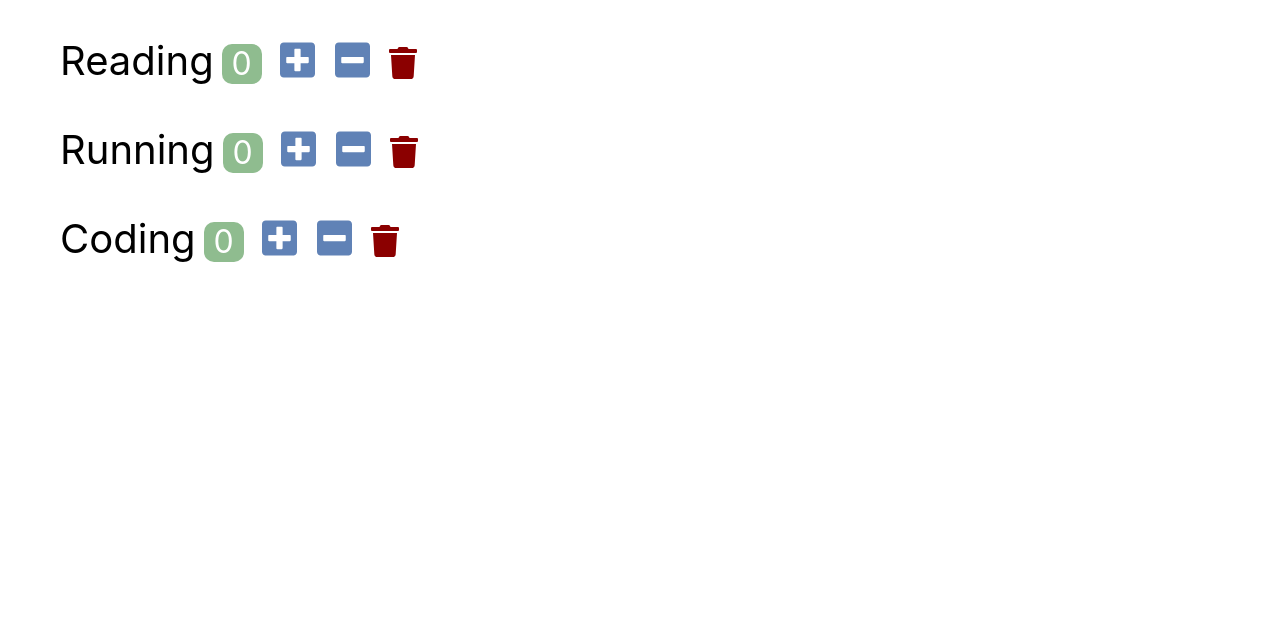
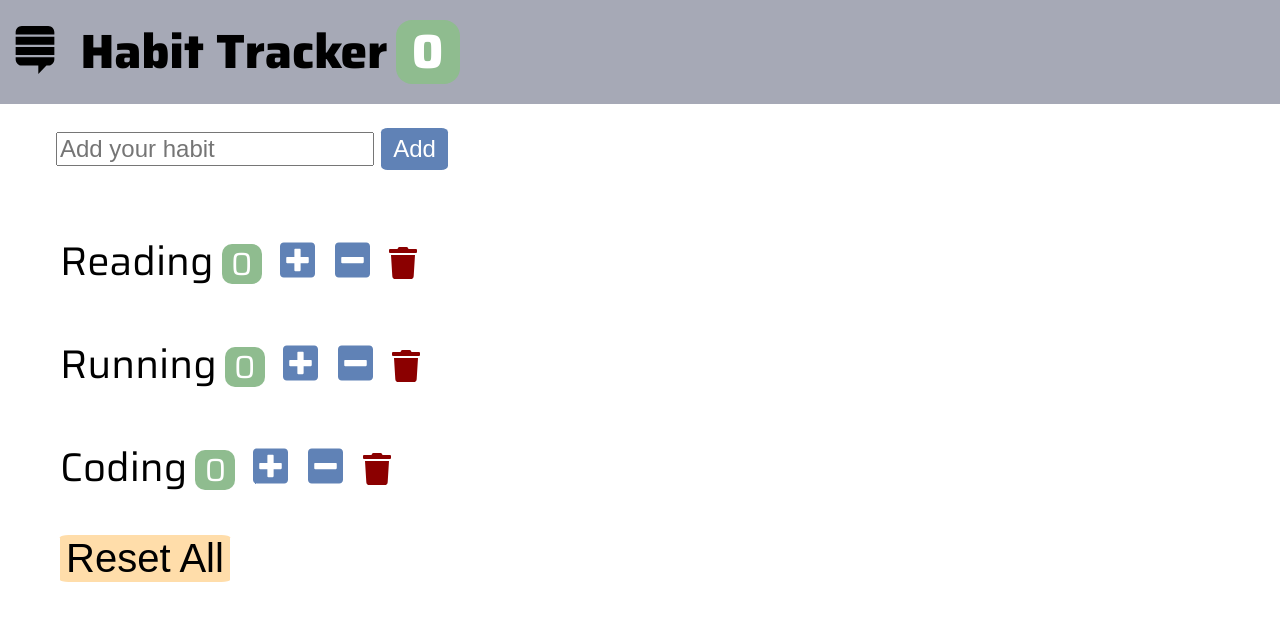
Before and after one commit to youngjun114/habit-tracker, a React (Create React App) app: page / in a window 1280 px wide. Shown: the top 620 px of the page. Built offline with nearby package versions, Linux system fonts and the light colour scheme.

Commit message:
added css and reset button

```diff
--- a/public/index.html
+++ b/public/index.html
@@ -3,6 +3,12 @@
   <head>
     <meta charset="utf-8" />
     <link rel="icon" href="%PUBLIC_URL%/favicon.ico" />
+    <link rel="preconnect" href="https://fonts.gstatic.com" />
+    <link rel="preconnect" href="https://fonts.gstatic.com" />
+    <link
+      href="https://fonts.googleapis.com/css2?family=Saira:wght@400;800&family=Sigmar+One&display=swap"
+      rel="stylesheet"
+    />
     <meta name="viewport" content="width=device-width, initial-scale=1" />
     <meta name="theme-color" content="#000000" />
     <meta
--- a/src/app.css
+++ b/src/app.css
@@ -1,7 +1,67 @@
+* {
+  box-sizing: border-box;
+}
+
+body {
+  font-family: 'Saira', sans-serif;
+  font-weight: 400;
+}
+
 button {
   outline: none;
   border: 0;
   cursor: pointer;
+}
+
+.navbar {
+  font-family: 'Saira', sans-serif;
+  font-weight: 800;
+  font-size: 3rem;
+  padding: 0.3em;
+  background-color: #a6a9b6;
+}
+
+.navbar-logo {
+  color: black;
+  margin-right: 0.5em;
+}
+
+.add-form {
+  padding: 1.5rem 3.5rem;
+}
+.add-input {
+  height: 100%;
+  font-size: 1.5rem;
+  margin-right: 0.3em;
+}
+
+.add-button {
+  height: 100%;
+  font-size: 1.5rem;
+  padding: 0.3em 0.5em;
+  background-color: #6082b6;
+  color: white;
+  border-radius: 10%;
+}
+.navbar-count {
+  display: inline-block;
+  text-align: center;
+  font-size: 3rem;
+  width: 4rem;
+  height: 4rem;
+  line-height: 4rem;
+  margin-left: 0.5rem;
+  margin-right: 0.5rem;
+  background-color: darkseagreen;
+  color: white;
+  border-radius: 25%;
+}
+
+.reset-button {
+  font-size: 2.5rem;
+  margin: 0 1.5em;
+  background-color: #ffddaa;
+  border-radius: 5%;
 }
 
 .habit {
--- a/src/app.jsx
+++ b/src/app.jsx
@@ -1,12 +1,85 @@
 import './app.css';
 import Habits from './components/habits';
+import Navbar from './components/navbar';
+import React, { Component } from 'react';
 
-function App() {
-  return (
-    <>
-      <Habits />
-    </>
-  );
+export default class App extends Component {
+  state = {
+    habits: [
+      {
+        id: 1,
+        name: 'Reading',
+        count: 0,
+      },
+      {
+        id: 2,
+        name: 'Running',
+        count: 0,
+      },
+      {
+        id: 3,
+        name: 'Coding',
+        count: 0,
+      },
+    ],
+  };
+
+  handleIncrement = (habit) => {
+    const habits = [...this.state.habits];
+    const index = habits.indexOf(habit);
+    habits[index].count++;
+    this.setState({ habits });
+  };
+
+  handleDecrement = (habit) => {
+    const habits = [...this.state.habits];
+    const index = habits.indexOf(habit);
+    habits[index].count =
+      habits[index].count > 0 ? (habits[index].count -= 1) : 0;
+    this.setState({ habits });
+  };
+
+  handleDelete = (habit) => {
+    const habits = this.state.habits.filter((item) => item.id !== habit.id);
+    this.setState({ habits });
+  };
+
+  handleAdd = (name) => {
+    const habits = [
+      ...this.state.habits,
+      {
+        id: Date.now(),
+        name: name,
+        count: 0,
+      },
+    ];
+
+    this.setState({ habits });
+  };
+
+  handleReset = () => {
+    const habits = this.state.habits.map((habit) => {
+      habit.count = 0;
+      return habit;
+    });
+    this.setState({ habits });
+  };
+
+  render() {
+    return (
+      <>
+        <Navbar
+          totalCount={this.state.habits.filter((item) => item.count > 0).length}
+        />
+        <Habits
+          habits={this.state.habits}
+          onIncrement={this.handleIncrement}
+          onDecrement={this.handleDecrement}
+          onDelete={this.handleDelete}
+          onAdd={this.handleAdd}
+          onReset={this.handleReset}
+        />
+      </>
+    );
+  }
 }
-
-export default App;
--- a/src/components/habit.jsx
+++ b/src/components/habit.jsx
@@ -1,7 +1,7 @@
 import React, { Component } from 'react';
 
 export default class Habit extends Component {
-  handleIncrement = () => {
+  handleIncrement = (habit) => {
     this.props.onIncrement(this.props.habit);
   };
 
--- /dev/null
+++ b/src/components/habitAddForm.jsx
@@ -0,0 +1,27 @@
+import React, { Component } from 'react';
+
+export default class HabitAddForm extends Component {
+  formRef = React.createRef();
+  inputRef = React.createRef();
+
+  onSubmit = (e) => {
+    e.preventDefault();
+    const name = this.inputRef.current.value;
+    name && this.props.onAdd(name);
+    this.formRef.current.reset();
+  };
+
+  render() {
+    return (
+      <form ref={this.formRef} className='add-form' onSubmit={this.onSubmit}>
+        <input
+          ref={this.inputRef}
+          type='text'
+          className='add-input'
+          placeholder='Add your habit'
+        />
+        <button className='add-button'>Add</button>
+      </form>
+    );
+  }
+}
--- a/src/components/habits.jsx
+++ b/src/components/habits.jsx
@@ -1,49 +1,30 @@
 import React, { Component } from 'react';
 import Habit from './habit';
+import HabitAddForm from './habitAddForm';
 
 export default class Habits extends Component {
-  state = {
-    habits: [
-      {
-        id: 1,
-        name: 'Reading',
-        count: 0,
-      },
-      {
-        id: 2,
-        name: 'Running',
-        count: 0,
-      },
-      {
-        id: 3,
-        name: 'Coding',
-        count: 0,
-      },
-    ],
-  };
   handleIncrement = (habit) => {
-    const habits = [...this.state.habits];
-    const index = habits.indexOf(habit);
-    habits[index].count++;
-    this.setState({ habits });
+    this.props.onIncrement(habit);
   };
 
   handleDecrement = (habit) => {
-    const habits = [...this.state.habits];
-    const index = habits.indexOf(habit);
-    habits[index].count =
-      habits[index].count > 0 ? (habits[index].count -= 1) : 0;
-    this.setState({ habits });
+    this.props.onDecrement(habit);
   };
 
   handleDelete = (habit) => {
-    const habits = this.state.habits.filter((item) => item.id !== habit.id);
-    this.setState({ habits });
+    this.props.onDelete(habit);
   };
+
+  handleAdd = (name) => {
+    this.props.onAdd(name);
+  };
+
   render() {
     return (
+      <>
+        <HabitAddForm onAdd={this.handleAdd} />
         <ul>
-        {this.state.habits.map((habit) => {
+          {this.props.habits.map((habit) => {
             return (
               <Habit
                 key={habit.id}
@@ -55,6 +36,10 @@ export default class Habits extends Component {
             );
           })}
         </ul>
+        <button className='reset-button' onClick={this.props.onReset}>
+          Reset All
+        </button>
+      </>
     );
   }
 }
--- a/src/components/navbar.jsx
+++ b/src/components/navbar.jsx
@@ -2,6 +2,12 @@ import React, { Component } from 'react';
 
 export default class Navbar extends Component {
   render() {
-    return <div></div>;
+    return (
+      <div className='navbar'>
+        <i className='fab fa-stack-exchange navbar-logo'></i>
+        <span>Habit Tracker</span>
+        <span className='navbar-count'>{this.props.totalCount}</span>
+      </div>
+    );
   }
 }
```
Lines whose indentation alone changed are shown as unchanged.
